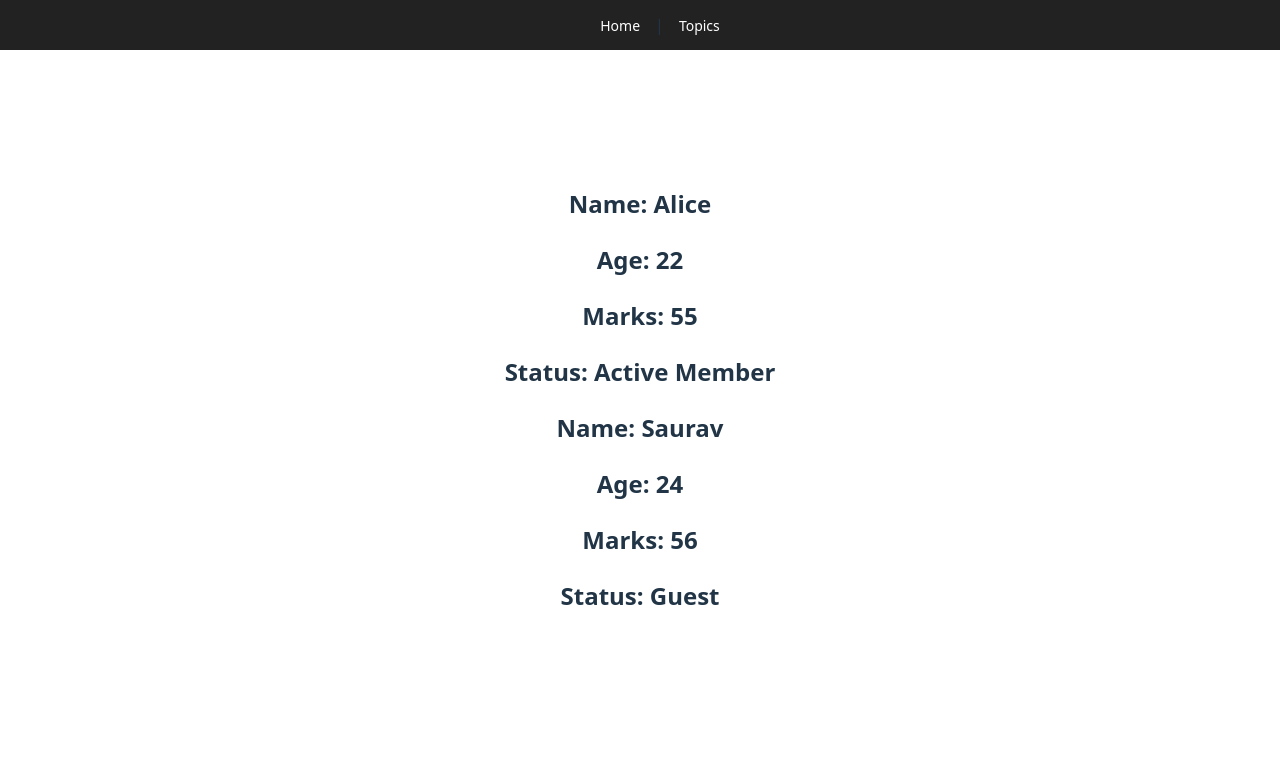
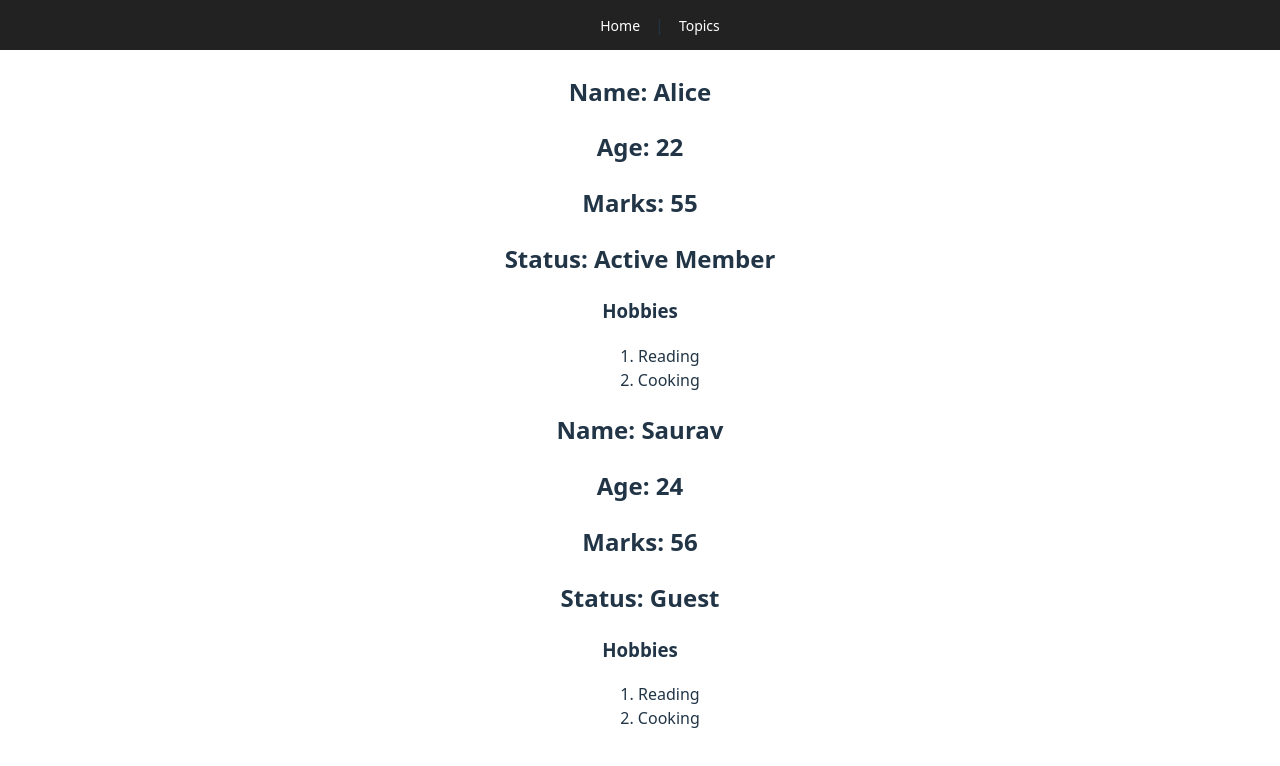
Before and after one commit to saurav-kumarr/React-Vite-Learn, a React (Vite) app: page /topics/props in a window 1280 px wide. Shown: the top 766 px of the page. Built offline with nearby package versions, Linux system fonts and the light colour scheme.

Commit message:
Learn about Callbacks in react

```diff
--- a/src/topics/topic3/Parent.jsx
+++ b/src/topics/topic3/Parent.jsx
@@ -11,10 +11,19 @@ function Parent() {
     // With destructuring
     const {name, age} = person;
 
+    const handleHobbyClick = (hobby) => {
+        alert(`You clicked on: ${hobby}`)
+    };
+
     return (
         <div>
-        <ProfileCard name="Alice" age="22" marks="55" isMember={true}/>
-        <ProfileCard name="Saurav" age="24" marks={56} isMember={false}/>
+        <ProfileCard name="Alice" age="22" marks="55"
+        isMember={true} hobbies={['Reading','Cooking']}
+        onHobbyClick={handleHobbyClick} />
+
+        <ProfileCard name="Saurav" age="24" marks={56}
+        isMember={false} hobbies={['Reading','Cooking']}
+         onHobbyClick={handleHobbyClick} />
         </div>
     );
 }
--- a/src/topics/topic3/ProfileCard.jsx
+++ b/src/topics/topic3/ProfileCard.jsx
@@ -1,10 +1,20 @@
-function ProfileCard({name, age,marks, isMember}) {
+//import PropTypes from 'prop-types';
+
+function ProfileCard({name, age,marks, isMember, hobbies, onHobbyClick}) {
     return (
         <div>
             <h2>Name: {name}</h2>
             <h2>Age: {age}</h2>
             <h2>Marks: {marks}</h2>
             <h2>Status: {isMember ? "Active Member" : "Guest"}</h2>
+            <h3>Hobbies</h3>
+            <ul>
+                {hobbies.map((hobby, index) => {
+                    return <li key={index}
+                    onClick={() => onHobbyClick(hobby)}>
+                         {hobby} </li>;
+                })}
+            </ul>
         </div>
     )
 }
```
